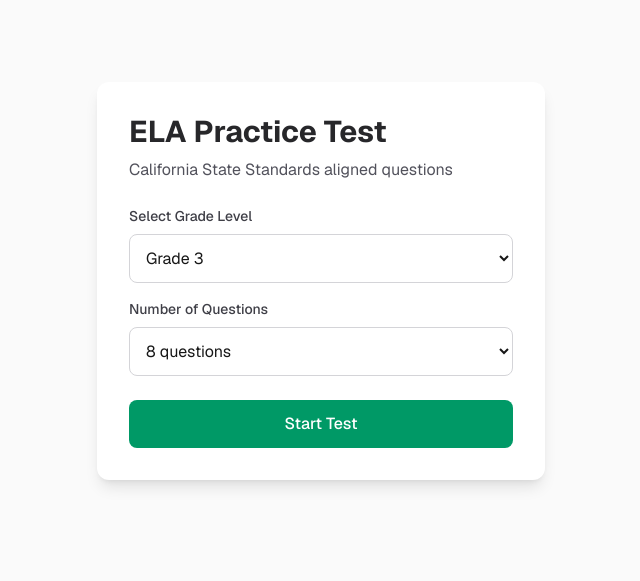
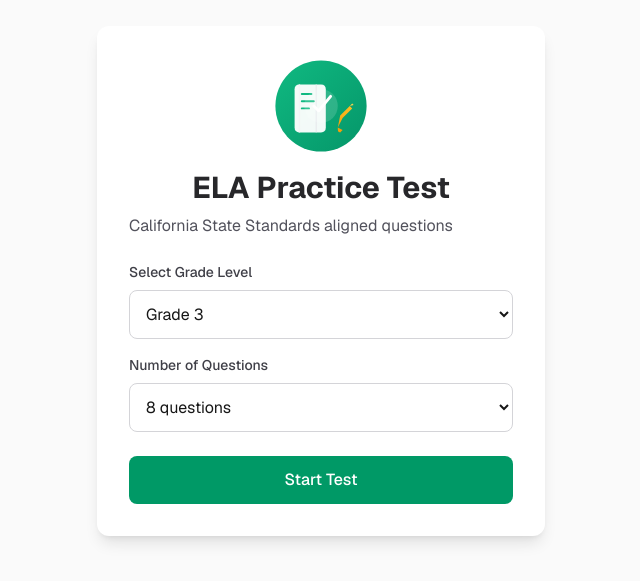
Before and after one commit to akrjohn/ela-preper, a Next.js app: page / in a window 1280 px wide. Shown: the part 119-700 px from the top of the page, without its empty margins (319-959 px from the left). Built offline with nearby package versions, Linux system fonts and the light colour scheme.

Commit message:
Add custom logo

```diff
--- a/src/app/page.tsx
+++ b/src/app/page.tsx
@@ -183,7 +183,10 @@ export default function Home() {
     return (
       <div className="min-h-screen bg-zinc-50 font-sans flex flex-col items-center justify-center p-4">
         <div className="max-w-md w-full bg-white rounded-xl shadow-lg p-8">
-          <h1 className="text-3xl font-bold text-zinc-800 mb-2">ELA Practice Test</h1>
+          <div className="flex justify-center mb-4">
+            <img src="/logo.svg" alt="ELA Prep Logo" className="w-24 h-24" />
+          </div>
+          <h1 className="text-3xl font-bold text-zinc-800 mb-2 text-center">ELA Practice Test</h1>
           <p className="text-zinc-600 mb-6">California State Standards aligned questions</p>
 
           <label className="block text-sm font-medium text-zinc-700 mb-2">
```
Also changed, not shown: public/logo.svg (added).
